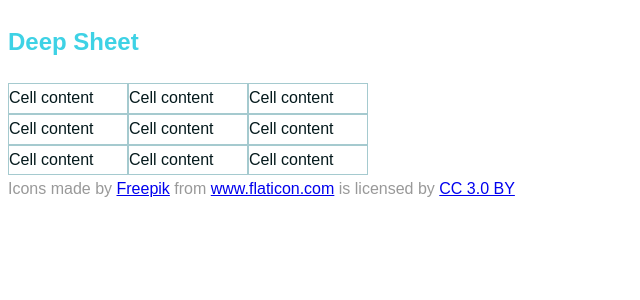
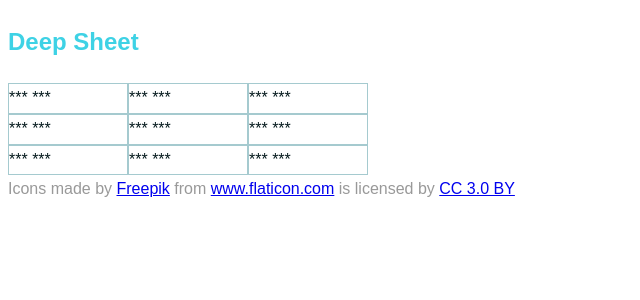
Before and after one commit to simonrumi/deepsheet, a React (Create React App) app in the folder client/: page / in a window 1280 px wide. Shown: the top 300 px of the page, without its empty margins (0-640 px from the left). Built offline with nearby package versions, Linux system fonts and the light colour scheme.

Commit message:
initial stab at front end...slightly less broken

```diff
--- a/client/src/components/Cell.js
+++ b/client/src/components/Cell.js
@@ -1,10 +1,14 @@
 import React, { Component } from 'react';
 
 class Cell extends Component {
+	createCellContent() {
+		return <div>*** {this.props.content} ***</div>;
+	}
+
 	render() {
 		return (
 			<div className="cell dark-dark-blue" contentEditable="true">
-				Cell content
+				{this.createCellContent()}
 			</div>
 		);
 	}
--- a/client/src/components/Column.js
+++ b/client/src/components/Column.js
@@ -9,7 +9,6 @@ class Column extends Component {
 		});
 	}
 	render() {
-		//contenteditable="true" was inside column-container originally
 		return (
 			<div className="column-container">
 				<div className="columnm-header" />
```
